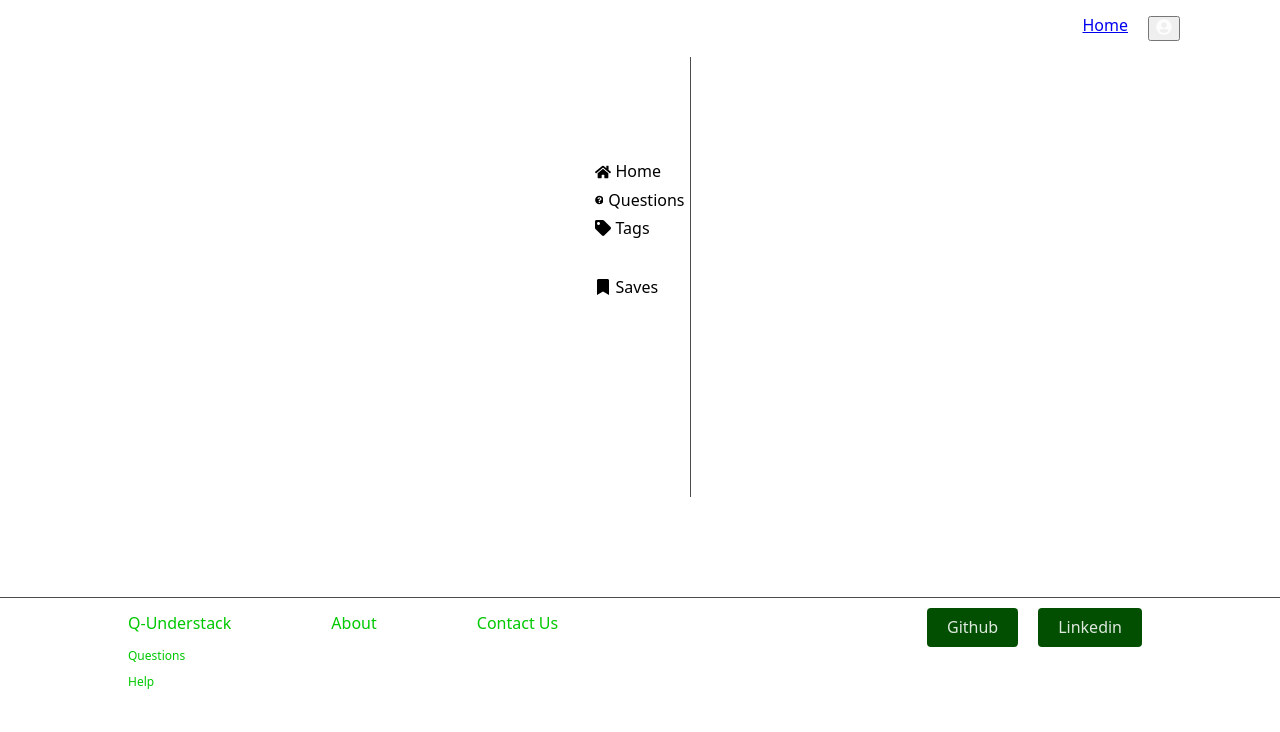
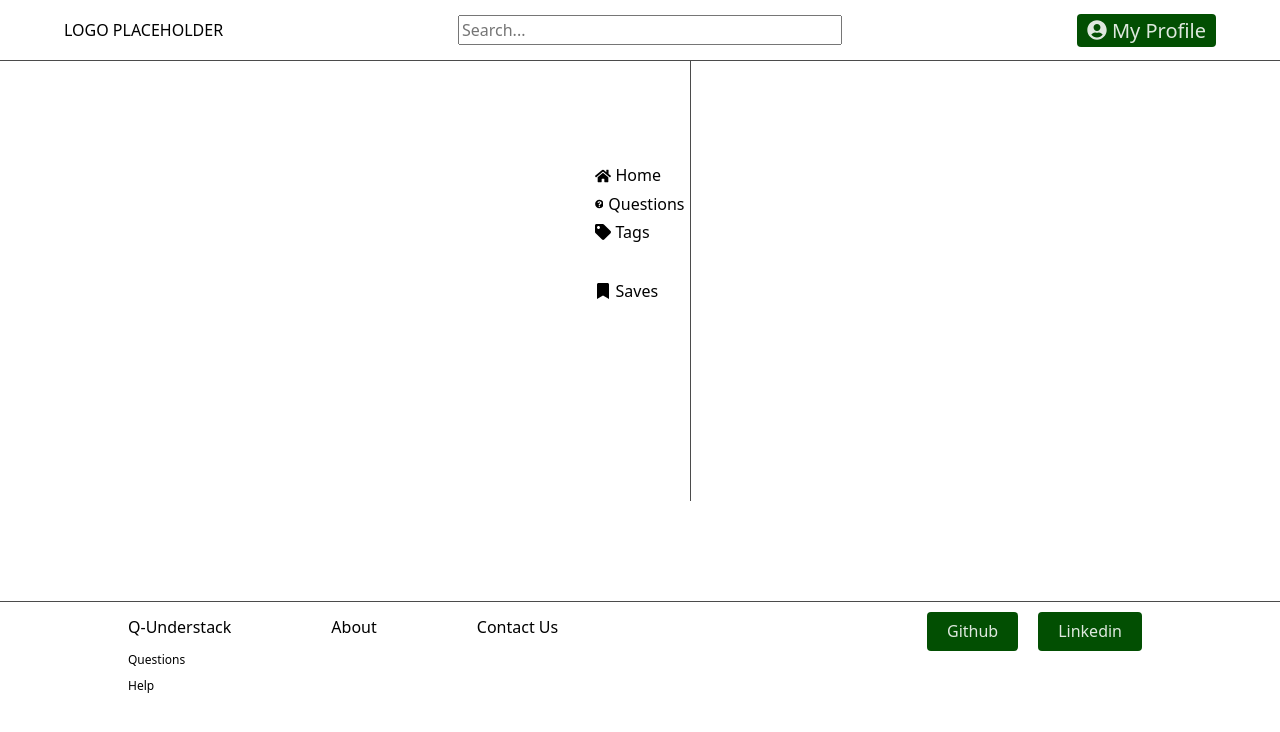
Before and after one commit to Sohna-AI/q-understack, a React (Vite) app in the folder react-vite/: page / in a window 1280 px wide. Shown: the top 732 px of the page. Built offline with nearby package versions, Linux system fonts and the light colour scheme; no server answers.

Commit message:
Styled/added to Navigation component, restyled Footer links

```diff
--- a/react-vite/index.html
+++ b/react-vite/index.html
@@ -1,12 +1,15 @@
 <!doctype html>
 <html lang="en">
+
     <head>
         <meta charset="UTF-8" />
         <meta name="viewport" content="width=device-width, initial-scale=1.0" />
         <title>Auth Me</title>
     </head>
+
     <body>
         <div id="root"></div>
         <script type="module" src="/src/main.jsx"></script>
     </body>
+
 </html>
--- a/react-vite/src/components/Footer/Footer.css
+++ b/react-vite/src/components/Footer/Footer.css
@@ -12,13 +12,16 @@ footer>div {
 }
 
 footer #site_links {
-    color: var(--link-color);
     display: flex;
     gap: 100px;
 }
 
+footer #site_links p {
+    cursor: pointer;
+}
+
 footer #site_links p:hover {
-    color: rgb(0, 250, 0);
+    color: var(--link-color);
 }
 
 footer #site_links #sub_links {
--- a/react-vite/src/components/Navigation/Navigation.css
+++ b/react-vite/src/components/Navigation/Navigation.css
@@ -1,11 +1,97 @@
 #navbar {
     display: flex;
-    justify-content: flex-end;
-    list-style-type: none;
-    gap: 20px;
-    margin-right: 100px;
+    /* border-bottom: 1px solid var(--border-color); */
+    justify-content: space-between;
+    align-items: center;
+    width: 90vw;
+    margin: 0 auto;
+    margin-bottom: 5px;
+    margin-top: 5px;
+}
+
+#logo_about_links {
+    display: flex;
+    align-items: center;
+    gap: 30px;
+}
+
+#logo {
+    cursor: pointer;
+}
+
+#search_bar {
+    height: 30px;
+    width: 30vw;
+}
+
+#home_profile_links {
+    display: flex;
+    justify-content: space-between;
+    align-items: center;
+    gap: 30px;
+}
+
+#profile_button {
+    font-size: 20px;
+    background-color: var(--button-color);
+    display: flex;
+    align-items: center;
+    gap: 5px;
+    border: none;
+    border-radius: .25rem;
+    padding: 5px 10px;
+    cursor: pointer;
+}
+
+#profile_button:hover {
+    background-color: var(--button-color-hover);
+}
+
+#navbar a {
+    text-decoration: none;
+    color: var(--font-color);
+    cursor: pointer;
+}
+
+#navbar a:hover {
+    color: var(--link-color);
 }
 
 .profile-dropdown {
+    background-color: #1F1F1F;
+    display: flex;
+    flex-direction: column;
     position: absolute;
+    border: 1px solid var(--border-color);
+    border-top: none;
+    top: 46px;
+    right: 5vw;
+    list-style-type: none;
+    padding: 10px;
+    gap: 10px;
 }
+
+#logout_button {
+    background-color: var(--button-color);
+    border: none;
+    border-radius: .25rem;
+    cursor: pointer;
+}
+
+#logout_button:hover {
+    background-color: var(--button-color-hover);
+}
+
+.modal_menu_item {
+    cursor: pointer;
+}
+
+.modal_menu_item:hover {
+    color: var(--link-color);
+}
+
+@media (prefers-color-scheme: light) {
+    .profile-dropdown {
+        background-color: #ffffff;
+    }
+}
--- a/react-vite/src/components/Navigation/Navigation.jsx
+++ b/react-vite/src/components/Navigation/Navigation.jsx
@@ -1,18 +1,33 @@
-import { NavLink } from "react-router-dom";
+import { NavLink, redirect } from "react-router-dom";
 import ProfileButton from "./ProfileButton";
 import "./Navigation.css";
 
 function Navigation() {
     return (
-        <ul id="navbar">
-            <li>
-                <NavLink to="/">Home</NavLink>
-            </li>
-
-            <li>
-                <ProfileButton />
-            </li>
-        </ul>
+        <>
+            <div id="navbar">
+                <div id="logo_about_links">
+                    <p
+                        id="logo"
+                        onClick={() => redirect('/')}
+                    >LOGO PLACEHOLDER</p>
+                    <NavLink to='/about'>About</NavLink>
+                </div>
+                <div>
+                    <input
+                        type="search"
+                        name="search_bar"
+                        id="search_bar"
+                        placeholder='Search...'
+                    />
+                </div>
+                <div id="home_profile_links">
+                    <NavLink to='/'>Home</NavLink>
+                    <ProfileButton />
+                </div>
+            </div>
+            <div className="split"></div>
+        </>
     );
 }
 
--- a/react-vite/src/components/Navigation/OpenModalMenuItem.jsx
+++ b/react-vite/src/components/Navigation/OpenModalMenuItem.jsx
@@ -15,7 +15,7 @@ function OpenModalMenuItem({
     };
 
     return (
-        <li onClick={onClick}>{itemText}</li>
+        <li className='modal_menu_item' onClick={onClick}>{itemText}</li>
     );
 }
 
--- a/react-vite/src/components/Navigation/ProfileButton.jsx
+++ b/react-vite/src/components/Navigation/ProfileButton.jsx
@@ -41,8 +41,8 @@ function ProfileButton() {
 
     return (
         <>
-            <button onClick={toggleMenu}>
-                <FaUserCircle />
+            <button id="profile_button" onClick={toggleMenu}>
+                <FaUserCircle /> My Profile
             </button>
             {showMenu && (
                 <ul className={"profile-dropdown"} ref={ulRef}>
@@ -51,7 +51,7 @@ function ProfileButton() {
                             <li>{user.username}</li>
                             <li>{user.email}</li>
                             <li>
-                                <button onClick={logout}>Log Out</button>
+                                <button id="logout_button" onClick={logout}>Log Out</button>
                             </li>
                         </>
                     ) : (
--- /dev/null
+++ b/react-vite/src/components/OpenModalButton/OpenModalButton.css
@@ -0,0 +1,4 @@
+.modal_button {
+    cursor: pointer;
+    color: red;
+}
--- a/react-vite/src/components/OpenModalButton/OpenModalButton.jsx
+++ b/react-vite/src/components/OpenModalButton/OpenModalButton.jsx
@@ -1,4 +1,5 @@
 import { useModal } from '../../context/Modal';
+import './OpenModalButton.css';
 
 function OpenModalButton({
     modalComponent, // component to render inside the modal
@@ -14,7 +15,7 @@ function OpenModalButton({
         if (typeof onButtonClick === "function") onButtonClick();
     };
 
-    return <button onClick={onClick}>{buttonText}</button>;
+    return <button className='modal_button' onClick={onClick}>{buttonText}</button>;
 }
 
 export default OpenModalButton;
--- a/react-vite/src/index.css
+++ b/react-vite/src/index.css
@@ -6,16 +6,32 @@
     --button-color-hover: rgb(0, 100, 0);
     --group-card-width: clamp(400px, 50vw, 800px);
     --link-color: rgb(0, 200, 0);
+    --font-family: system-ui,
+        -apple-system,
+        BlinkMacSystemFont,
+        'Segoe UI',
+        Roboto,
+        Oxygen,
+        Ubuntu,
+        Cantarell,
+        'Open Sans',
+        'Helvetica Neue',
+        sans-serif;
+    --font-color: rgba(255, 255, 2355, 0.87);
     color-scheme: light dark;
-    color: rgba(255, 255, 255, 0.87);
+    color: var(--font-color);
     background-color: #1F1F1F;
-    font-family: system-ui, -apple-system, BlinkMacSystemFont, 'Segoe UI', Roboto, Oxygen, Ubuntu, Cantarell, 'Open Sans', 'Helvetica Neue', sans-serif;
+    font-family: var(--font-family);
 
     font-synthesis: none;
     text-rendering: optimizeLegibility;
     -webkit-font-smoothing: antialiased;
     -moz-osx-font-smoothing: grayscale;
     -webkit-text-size-adjust: 100%;
+}
+
+.split {
+    border-bottom: 1px solid var(--border-color);
 }
 
 /** Keeps Footer at bottom of page regardless of content
```
Also changed, not shown: 5 other files (tests, documents, lock files or other folders). Lines whose indentation alone changed are shown as unchanged.
